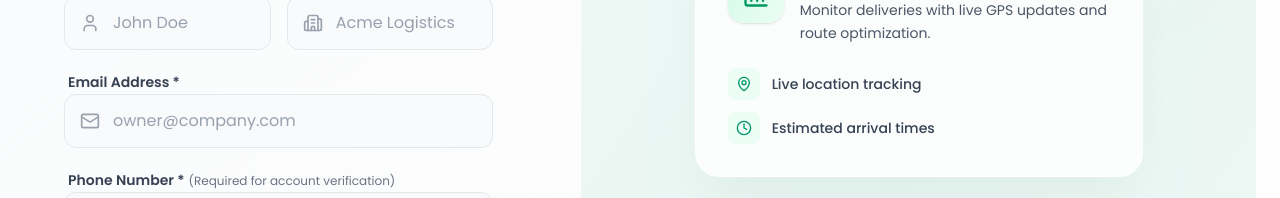
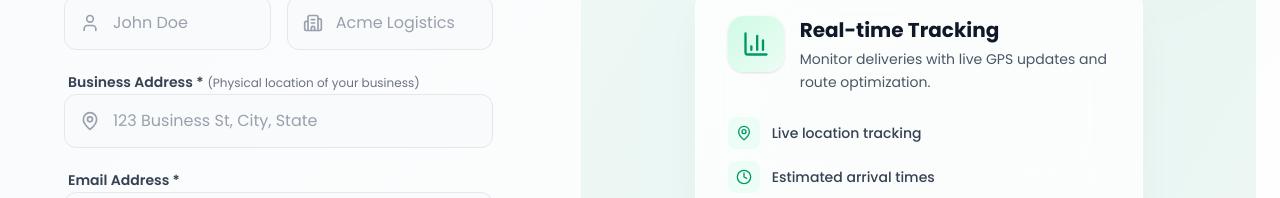
Before and after one commit to OgheneDev/otonav-frontend, a Next.js app: page /register in a window 1280 px wide. Shown: the part 401-599 px from the top of the page. Built offline with nearby package versions, Linux system fonts and the light colour scheme; no server answers.

Commit message:
Business address

```diff
--- a/src/app/register/page.tsx
+++ b/src/app/register/page.tsx
@@ -7,6 +7,7 @@ import {
   Lock,
   Building2,
   Phone,
+  MapPin,
   ArrowRight,
   Eye,
   EyeOff,
@@ -25,6 +26,7 @@ export default function Register() {
   const [formData, setFormData] = useState({
     name: "",
     businessName: "",
+    businessAddress: "",
     email: "",
     password: "",
     phoneNumber: "",
@@ -98,6 +100,12 @@ export default function Register() {
       return false;
     }
 
+    // Validate business address
+    if (!formData.businessAddress.trim()) {
+      showToast("Please enter your business address", "error");
+      return false;
+    }
+
     // Validate email
     if (!formData.email.trim()) {
       showToast("Please enter your email address", "error");
@@ -150,12 +158,13 @@ export default function Register() {
         password: formData.password,
         name: formData.name.trim(),
         businessName: formData.businessName.trim(),
+        businessAddress: formData.businessAddress.trim(),
         phoneNumber: formattedPhoneNumber, // Now in +234 format
       });
 
       showToast(
         "Registration successful! Please check your email for verification OTP.",
-        "success"
+        "success",
       );
 
       // Store email and user type in localStorage for verification page
@@ -264,6 +273,35 @@ export default function Register() {
                 autoComplete="organization"
               />
             </div>
+          </div>
+        </div>
+
+        {/* Business Address */}
+        <div className="space-y-2">
+          <label
+            htmlFor="businessAddress"
+            className="text-sm font-semibold text-gray-700 pl-1"
+          >
+            Business Address *
+            <span className="text-xs text-gray-500 ml-1 font-normal">
+              (Physical location of your business)
+            </span>
+          </label>
+          <div className="relative group">
+            <MapPin className="absolute left-4 top-1/2 -translate-y-1/2 text-gray-400 w-5 h-5 transition-colors group-focus-within:text-[#FF6B6B]" />
+            <input
+              id="businessAddress"
+              type="text"
+              value={formData.businessAddress}
+              onChange={(e) =>
+                setFormData({ ...formData, businessAddress: e.target.value })
+              }
+              onKeyPress={handleKeyPress}
+              placeholder="123 Business St, City, State"
+              className="w-full pl-12 pr-4 py-3.5 bg-gray-50 border border-gray-200 rounded-xl focus:ring-2 focus:ring-[#FF6B6B]/30 focus:border-[#FF6B6B] focus:bg-white transition-all outline-none text-gray-900 placeholder:text-gray-400 disabled:opacity-50"
+              disabled={isSigningUp}
+              autoComplete="street-address"
+            />
           </div>
         </div>
 
@@ -392,8 +430,8 @@ export default function Register() {
                     passwordStrength.label === "Strong"
                       ? "text-green-600"
                       : passwordStrength.label === "Medium"
-                      ? "text-yellow-600"
-                      : "text-red-600"
+                        ? "text-yellow-600"
+                        : "text-red-600"
                   }`}
                 >
                   {passwordStrength.label}
```
Also changed, not shown: src/types/auth.ts (+4 -3 lines).
